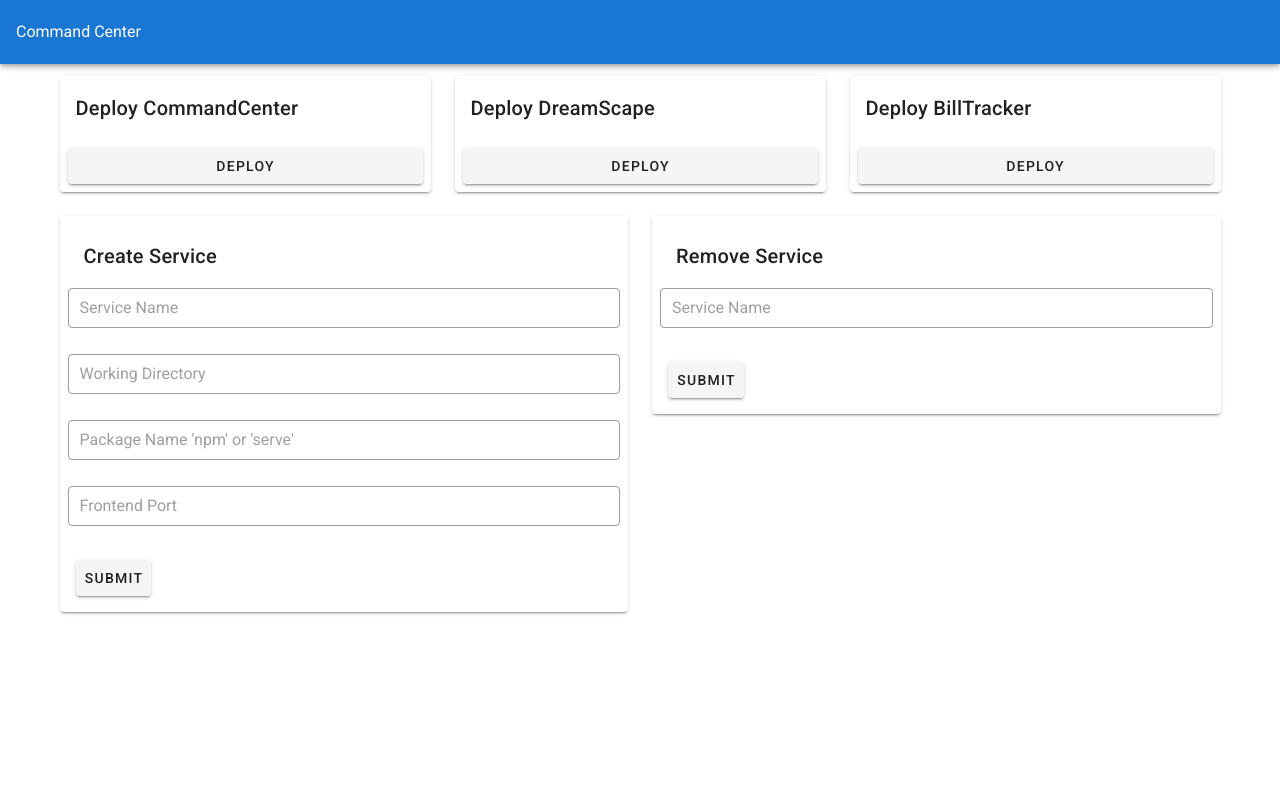
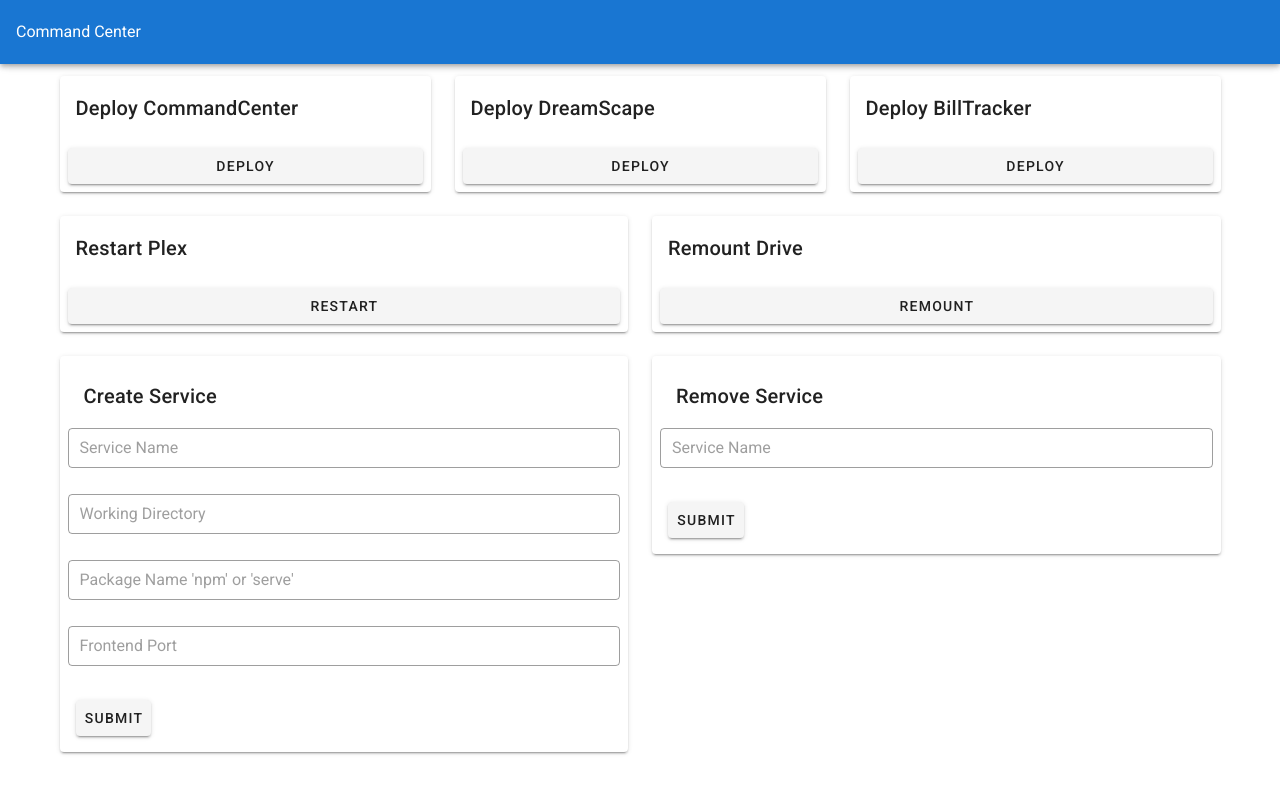
Before and after one commit to creative-gestalt/cc-front, a Vue app: page / in a window 1280 px wide. Shown: the top 794 px of the page. Built offline with nearby package versions, Linux system fonts and the light colour scheme.

Commit message:
updated some more shit

```diff
--- a/src/components/CommandCenter.vue
+++ b/src/components/CommandCenter.vue
@@ -33,7 +33,43 @@
         <v-card>
           <v-card-title>Deploy BillTracker</v-card-title>
           <v-card-actions>
-            <v-btn width="100%">deploy</v-btn>
+            <v-btn
+              @click="deployBillTracker"
+              :loading="billTrackerLoading"
+              width="100%"
+            >
+              deploy
+            </v-btn>
+          </v-card-actions>
+        </v-card>
+      </v-col>
+    </v-row>
+    <v-row>
+      <v-col cols="6">
+        <v-card>
+          <v-card-title>Restart Plex</v-card-title>
+          <v-card-actions>
+            <v-btn
+              @click="restartPlexServices"
+              :loading="plexLoading"
+              width="100%"
+            >
+              restart
+            </v-btn>
+          </v-card-actions>
+        </v-card>
+      </v-col>
+      <v-col cols="6">
+        <v-card>
+          <v-card-title>Remount Drive</v-card-title>
+          <v-card-actions>
+            <v-btn
+              @click="remountWDBlackDrive"
+              :loading="remountDriveLoading"
+              width="100%"
+            >
+              remount
+            </v-btn>
           </v-card-actions>
         </v-card>
       </v-col>
@@ -67,7 +103,7 @@
             dense
           ></v-text-field>
           <v-card-actions>
-            <v-btn>submit</v-btn>
+            <v-btn @click="createService">submit</v-btn>
           </v-card-actions>
         </v-card>
       </v-col>
@@ -81,7 +117,7 @@
             dense
           ></v-text-field>
           <v-card-actions>
-            <v-btn>submit</v-btn>
+            <v-btn @click="removeService">submit</v-btn>
           </v-card-actions>
         </v-card>
       </v-col>
@@ -101,6 +137,10 @@
     commandCenterLoading: false,
     dreamscapeLoading: false,
     billTrackerLoading: false,
+    plexLoading: false,
+    createServiceLoading: false,
+    removeServiceLoading: false,
+    remountDriveLoading: false,
   }),
   methods: {
     async deployCommandCenter(): Promise<void> {
@@ -118,6 +158,28 @@
       await this.$store.dispatch("deployBillTracker");
       this.billTrackerLoading = false;
     },
+    async restartPlexServices(): Promise<void> {
+      this.plexLoading = true;
+      await this.$store.dispatch("restartPlexServices");
+      this.plexLoading = false;
+    },
+    async createService(): Promise<void> {
+      this.createServiceLoading = true;
+      if (Object.keys(this.newService).length > 0)
+        await this.$store.dispatch("createService", this.newService);
+      this.createServiceLoading = false;
+    },
+    async removeService(): Promise<void> {
+      this.removeServiceLoading = true;
+      if (this.serviceName)
+        await this.$store.dispatch("removeService", { name: this.serviceName });
+      this.removeServiceLoading = false;
+    },
+    async remountWDBlackDrive(): Promise<void> {
+      this.remountDriveLoading = true;
+      await this.$store.dispatch("remountWDBlackDrive");
+      this.remountDriveLoading = false;
+    },
   },
 });
 </script>
--- a/src/store/index.ts
+++ b/src/store/index.ts
@@ -1,10 +1,11 @@
 import Vue from "vue";
 import Vuex from "vuex";
 import axios from "axios";
+import { Service } from "@/interfaces/service.interface";
 
 Vue.use(Vuex);
 
-const url = "192.168.1.250:3002";
+const url = "http://192.168.1.250:3002";
 
 export default new Vuex.Store({
   state: {},
@@ -22,6 +23,22 @@
       await axios.get(`${url}/deploy_billtracker`);
       return true;
     },
+    async restartPlexServices(): Promise<boolean> {
+      await axios.get(`${url}/restart_plex_services`);
+      return true;
+    },
+    async remountWDBlackDrive(): Promise<boolean> {
+      await axios.get(`${url}/remount_wd_drive`);
+      return true;
+    },
+    async createService({ commit }, service: Service): Promise<boolean> {
+      await axios.post(`${url}/create_service`, service);
+      return true;
+    },
+    async removeService({ commit }, serviceName: string): Promise<boolean> {
+      await axios.post(`${url}/remove_service`, serviceName);
+      return true;
+    },
   },
   modules: {},
 });
```
Also changed, not shown: .eslintrc.js.
